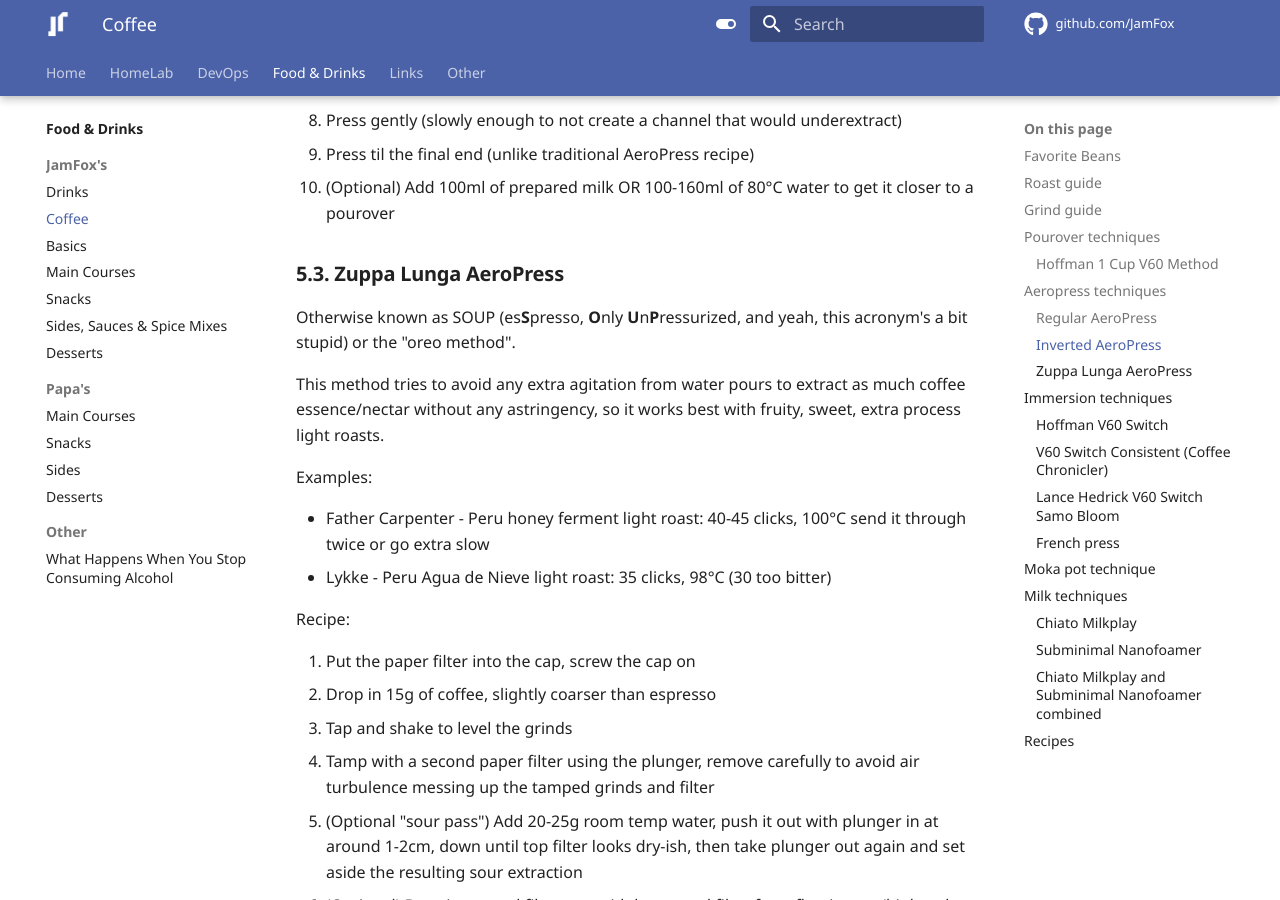
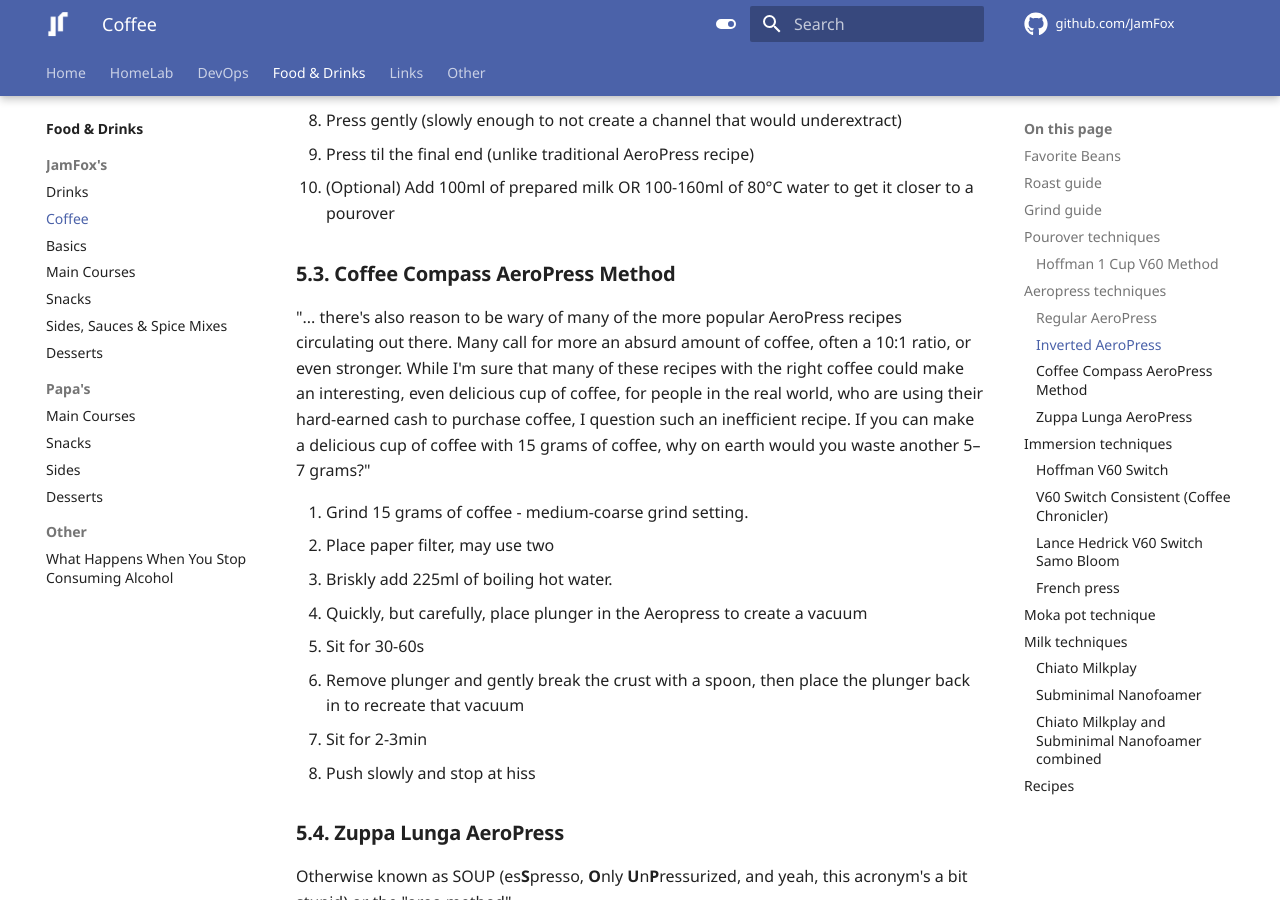
Before and after one commit to JamFox/docs.jamfox.dev, an MkDocs documentation site: the page built from docs/content/food/coffee.md, in a window 1280 px wide and 900 px high, scrolled down 5151 px. Built offline with MkDocs 1.6.1 and Material for MkDocs 9.7.7, drawn with Linux system fonts in a browser that asks for light colours; plug-ins that fetch from the network failed and are left out; comment, search, counter and statistics services are not loaded.

Commit message:
add compass ap

```diff
--- a/docs/content/food/coffee.md
+++ b/docs/content/food/coffee.md
@@ -149,6 +149,19 @@ Recipe:
 8. Press gently (slowly enough to not create a channel that would underextract)
 9.  Press til the final end (unlike traditional AeroPress recipe)
 10. (Optional) Add 100ml of prepared milk OR 100-160ml of 80°C water to get it closer to a pourover
+
+### Coffee Compass AeroPress Method
+
+"... there's also reason to be wary of many of the more popular AeroPress recipes circulating out there. Many call for more an absurd amount of coffee, often a 10:1 ratio, or even stronger. While I'm sure that many of these recipes with the right coffee could make an interesting, even delicious cup of coffee, for people in the real world, who are using their hard-earned cash to purchase coffee, I question such an inefficient recipe. If you can make a delicious cup of coffee with 15 grams of coffee, why on earth would you waste another 5–7 grams?"
+
+1. Grind 15 grams of coffee - medium-coarse grind setting.
+2. Place paper filter, may use two
+3. Briskly add 225ml of boiling hot water.
+4. Quickly, but carefully, place plunger in the Aeropress to create a vacuum
+5. Sit for 30-60s
+6. Remove plunger and gently break the crust with a spoon, then place the plunger back in to recreate that vacuum
+7. Sit for 2-3min
+8. Push slowly and stop at hiss
 
 ### Zuppa Lunga AeroPress
 
```
